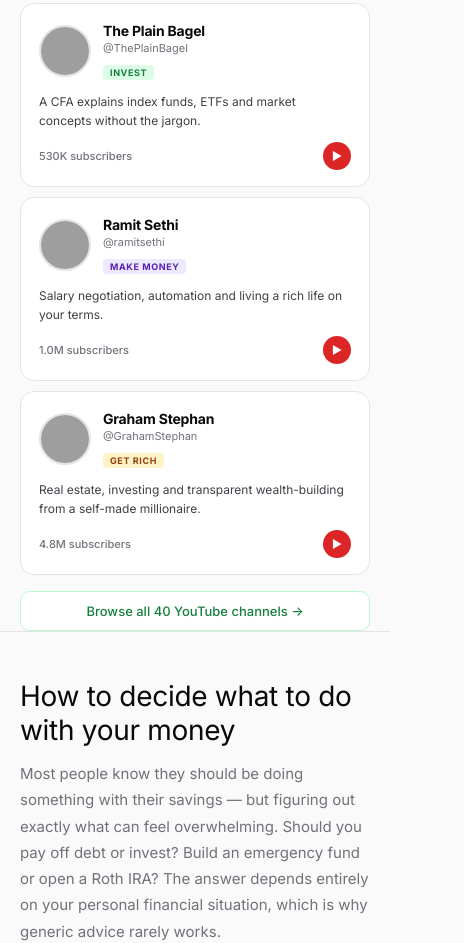
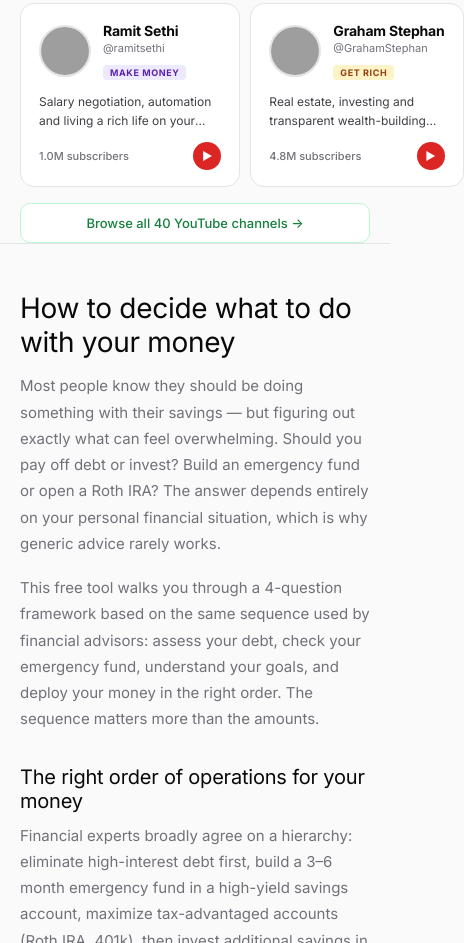
Before and after one commit to aragond88/mymoneyanswer, a plain HTML site: page index.html in a window 390 px wide. Shown: the part 2005-2948 px from the top of the page, 464 px wide, since content can reach past the window. Drawn offline with Linux system fonts and the light colour scheme; grey boxes are pictures that could not be loaded.

Commit message:
Remove unintended index.html change from gitignore branch

```diff
--- a/index.html
+++ b/index.html
@@ -789,7 +789,7 @@
     .ctry-btn:hover:not(.active) { background:rgba(255,255,255,0.12); color:rgba(255,255,255,0.85); }
 
     /* ─── PAGE-LEVEL OPEN AN ACCOUNT ─────────── */
-    .page-acct-wrap { max-width:600px; margin:0 auto; padding:48px 20px 0; border-top:1px solid var(--border); }
+    .page-acct-wrap { max-width:600px; margin:0 auto; padding:48px 20px 0; }
     .page-acct-header { display:flex; align-items:flex-end; justify-content:space-between; gap:12px; margin-bottom:20px; flex-wrap:wrap; }
     .page-acct-title { font-size:10px; font-weight:700; text-transform:uppercase; letter-spacing:1px; color:var(--green-dark); margin-bottom:8px; }
     .page-acct-heading { font-size:22px; font-weight:600; letter-spacing:-0.3px; color:var(--text-1); line-height:1.2; }
@@ -857,14 +857,6 @@
       max-width: 600px;
       margin: 0 auto;
       padding: 48px 20px 72px;
-      border-top: 1px solid var(--border);
-    }
-    /* ─── CHANNEL CARDS GRID ────────────────────── */
-    .ch-grid {
-      display: grid;
-      grid-template-columns: 1fr 1fr;
-      gap: 10px;
-      margin-bottom: 16px;
     }
     .seo-wrap h2 {
       font-family: var(--serif);
@@ -982,7 +974,7 @@
       .share-bar { padding: 14px 20px; justify-content: stretch; }
       .share-btns { width: 100%; }
       .btn-action { flex: 1; justify-content: center; }
-      .res-grid, .aff-grid, .open-acct-grid, .ch-grid { grid-template-columns: 1fr; }
+      .res-grid, .aff-grid, .open-acct-grid { grid-template-columns: 1fr; }
       .al-label { min-width: 0; font-size: 13px; }
       .step-drawer-inner { padding-left: 20px; }
     }
@@ -1065,7 +1057,7 @@
 </div>
 
 <!-- ── OPEN AN ACCOUNT ───────────────────────────── -->
-<div style="background:var(--bg);">
+<div style="background:var(--bg); border-top:1px solid var(--border);">
   <div class="page-acct-wrap">
     <div class="page-acct-header">
       <div>
@@ -1080,8 +1072,8 @@
 </div>
 
 <!-- ── RESOURCES PREVIEW ─────────────────────────── -->
-<div style="background:var(--bg);">
-<div style="max-width:600px;margin:0 auto;padding:56px 20px 0;border-top:1px solid var(--border);">
+<div style="background:var(--bg); border-top:1px solid var(--border);">
+<div style="max-width:600px;margin:0 auto;padding:56px 20px 0;">
 
   <div style="display:flex;align-items:flex-end;justify-content:space-between;gap:12px;margin-bottom:24px;flex-wrap:wrap;">
     <div>
@@ -1092,7 +1084,7 @@
   </div>
 
   <!-- Featured channel cards -->
-  <div class="ch-grid">
+  <div style="display:grid;grid-template-columns:1fr 1fr;gap:10px;margin-bottom:16px;">
 
     <div class="ch-card">
       <div class="ch-header">
@@ -1178,7 +1170,7 @@
 </div>
 
 <!-- ── SEO CONTENT ──────────────────────────────── -->
-<div>
+<div style="border-top:1px solid var(--border);">
 <div class="seo-wrap">
   <h2>How to decide what to do with your money</h2>
   <p>Most people know they should be doing something with their savings — but figuring out exactly what can feel overwhelming. Should you pay off debt or invest? Build an emergency fund or open a Roth IRA? The answer depends entirely on your personal financial situation, which is why generic advice rarely works.</p>
```
